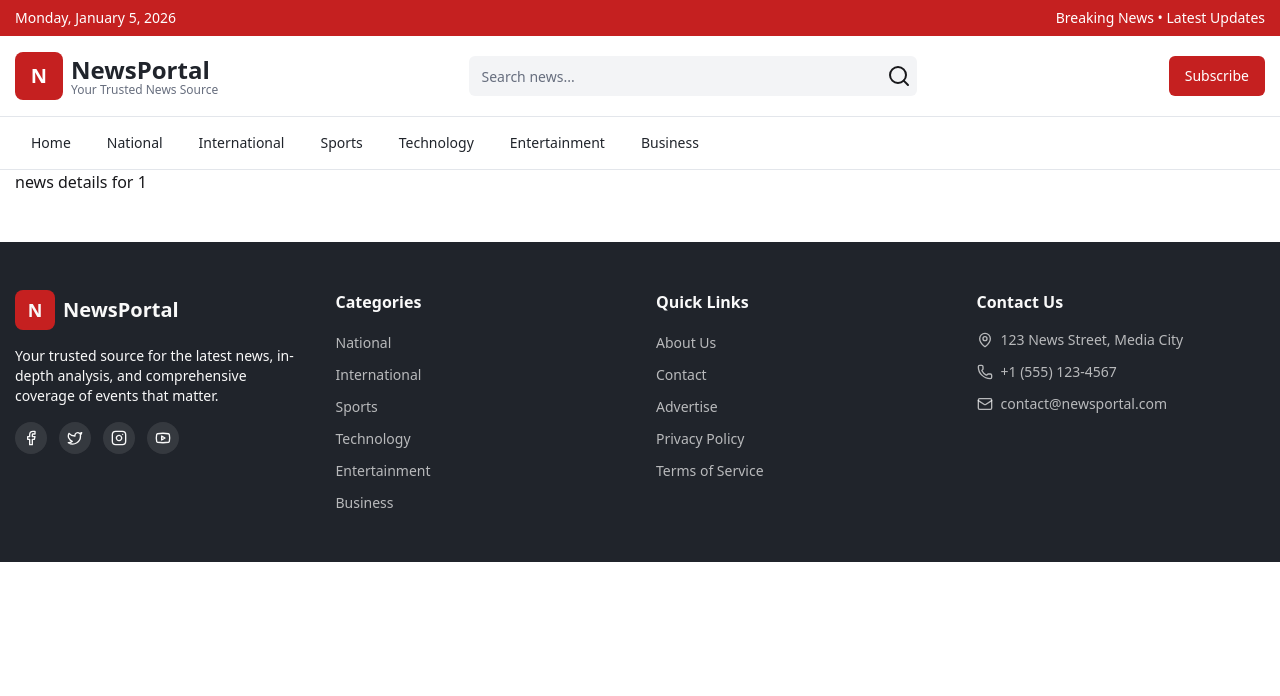
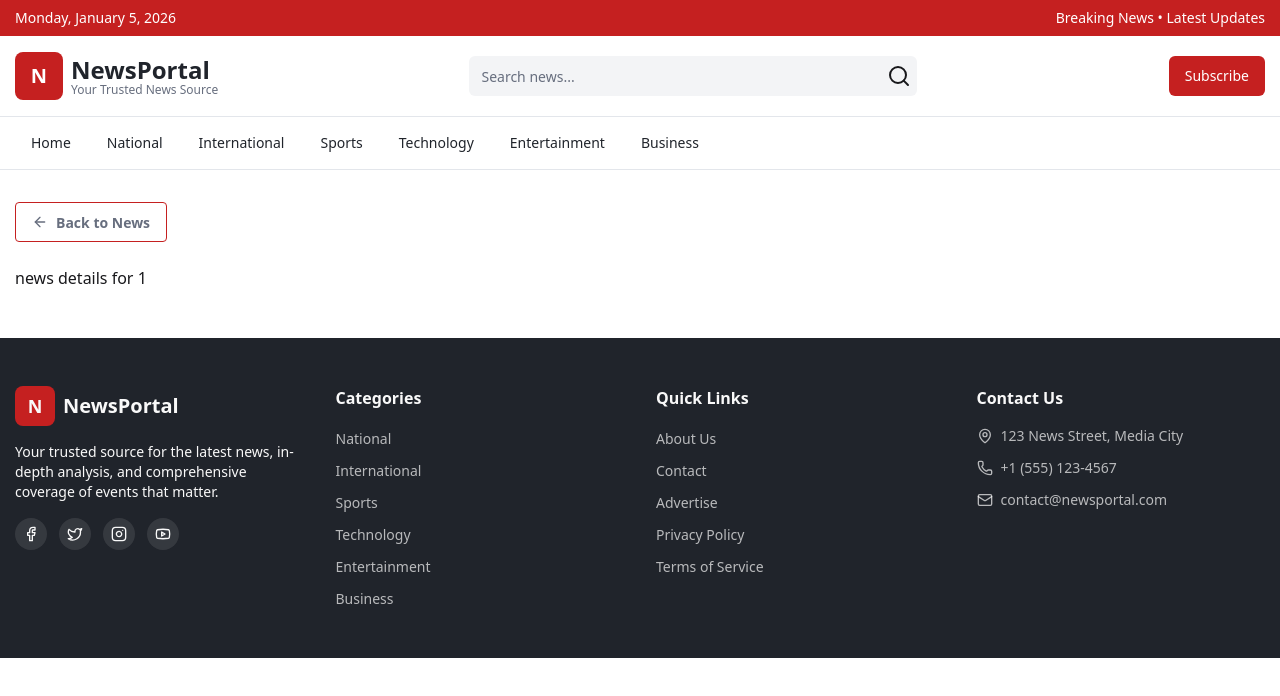
Before and after one commit to rakeebhasan09/NewsPortal, a React (Vite) app: page /news/1 in a window 1280 px wide. Shown: the top 696 px of the page. Built offline with nearby package versions, Linux system fonts and the light colour scheme.

Commit message:
Back button added on the news details page.

```diff
--- a/src/components/RightSide.jsx
+++ b/src/components/RightSide.jsx
@@ -25,9 +25,7 @@ const RightSide = () => {
 			<div className="bg-(--color-card) rounded-xl border border-[#D2D4D9] p-5">
 				<div className="flex items-center gap-2 mb-5">
 					<TrendingUp className="text-primary" />
-					<h2 className="text-lg font-bold">
-						Trending Now {trandingNews.length}
-					</h2>
+					<h2 className="text-lg font-bold">Trending Now</h2>
 				</div>
 				<div className="space-y-1">
 					{trandingNews.map((tranding, index) => (
--- a/src/pages/NewsDetails/NewsDetails.jsx
+++ b/src/pages/NewsDetails/NewsDetails.jsx
@@ -1,9 +1,25 @@
+import { ArrowLeft } from "lucide-react";
 import React from "react";
-import { useParams } from "react-router";
+import { Link, useNavigate, useParams } from "react-router";
 
 const NewsDetails = () => {
 	const { id } = useParams();
-	return <div className="container">news details for {id}</div>;
+	const navigate = useNavigate();
+	return (
+		<div className="container">
+			<div className="pt-8">
+				{/* Back Button */}
+				<button
+					onClick={() => navigate(-1)}
+					className="btn btn-primary btn-outline inline-flex items-center gap-2 text-(--color-muted-foreground) hover:text-white mb-6 transition-colors"
+				>
+					<ArrowLeft className="h-4 w-4" />
+					Back to News
+				</button>
+				<div>news details for {id}</div>
+			</div>
+		</div>
+	);
 };
 
 export default NewsDetails;
```
